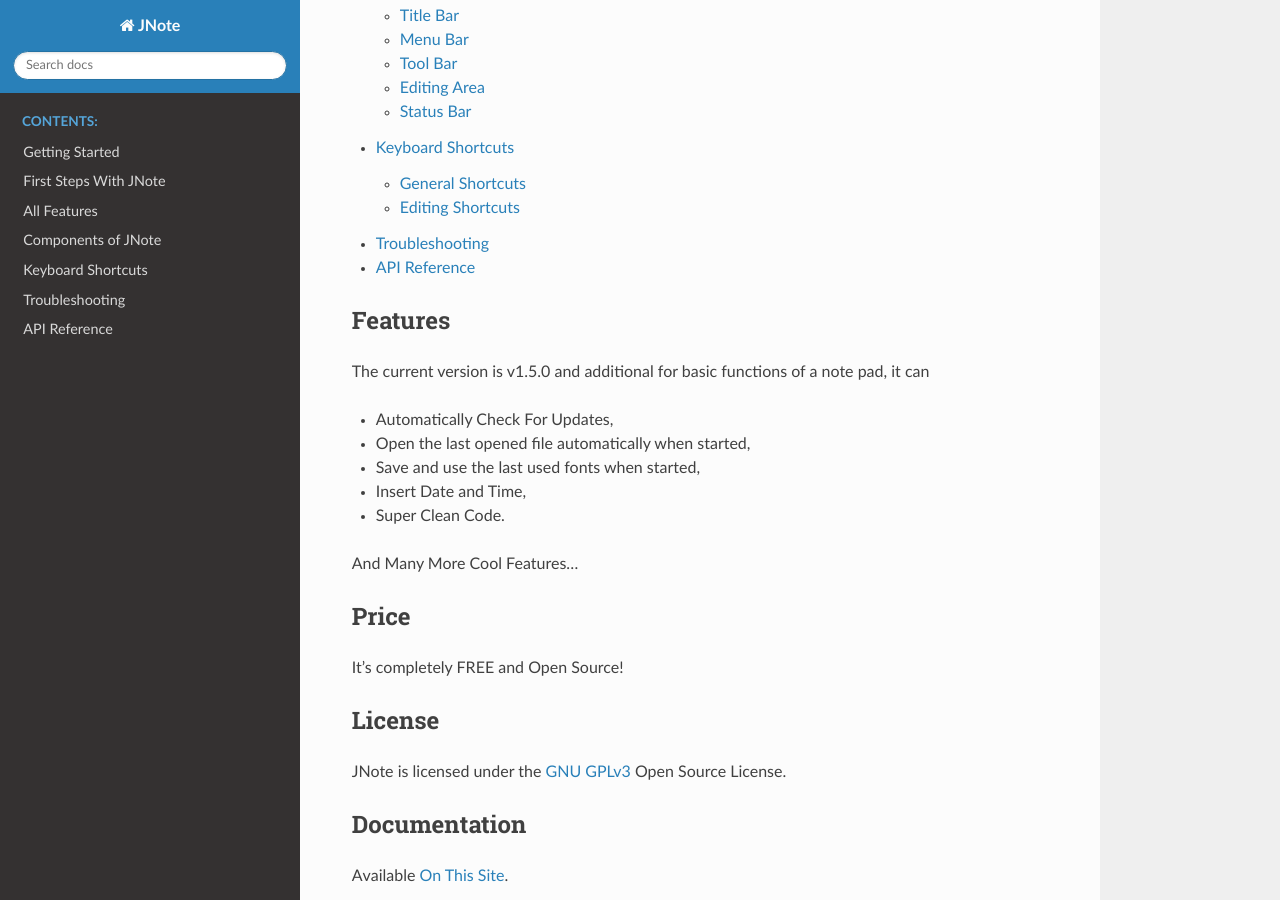
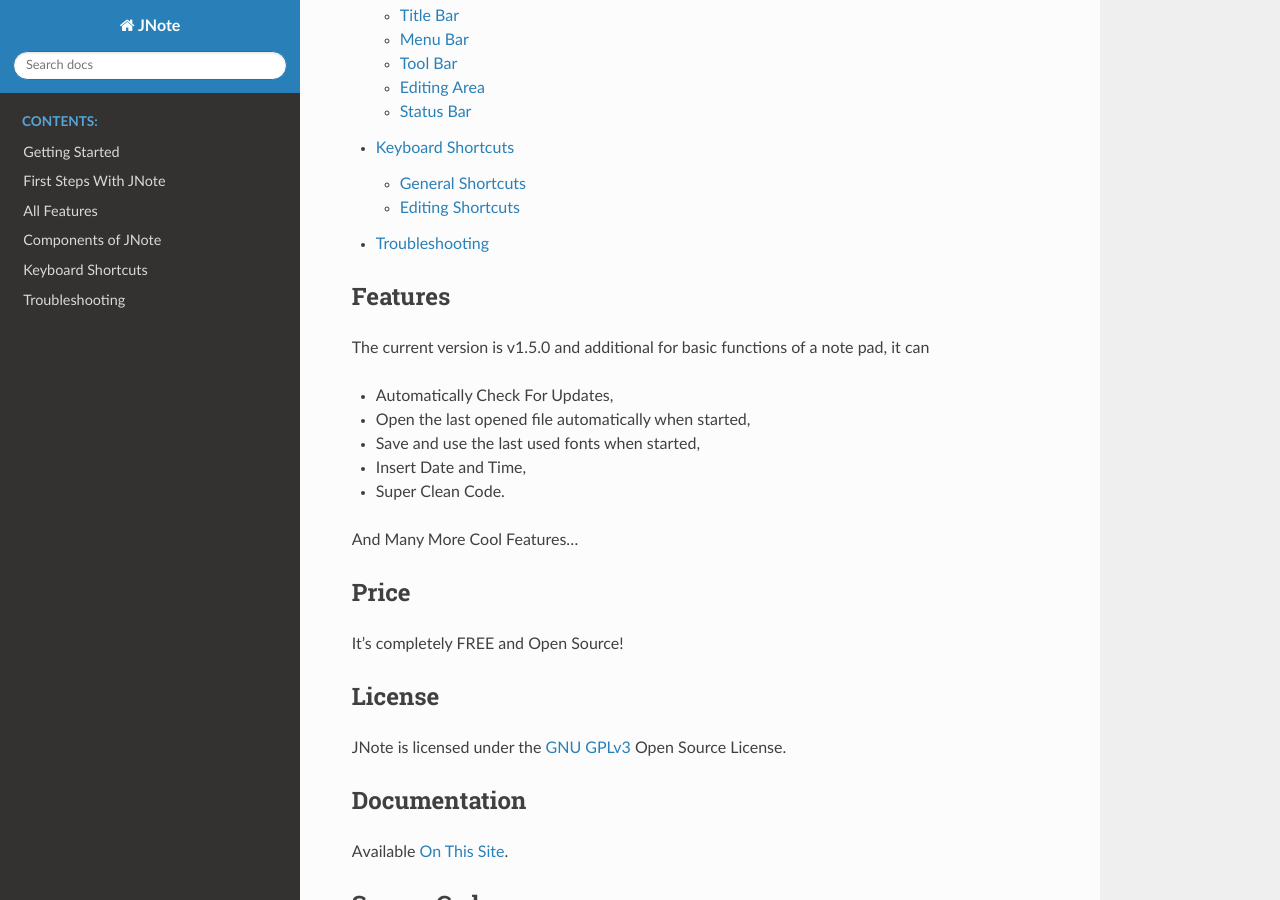
Before and after one commit to Dev-I-J/JNote, a Sphinx documentation site: the page built from docs/source/index.md, in a window 1280 px wide and 900 px high, scrolled down 888 px. Built offline with Sphinx 7.4.7 and the Read the Docs theme 2.0.0, drawn with Linux system fonts in a browser that asks for light colours.

Commit message:
Update Docs

````diff
--- a/docs/source/api-reference/index.md
+++ /dev/null
@@ -1 +0,0 @@
-# API Reference
--- a/docs/source/index.md
+++ b/docs/source/index.md
@@ -22,7 +22,6 @@
    components
    keyboard-shortcuts
    troubleshooting
-   api-reference/index
 
 ```
 
````
